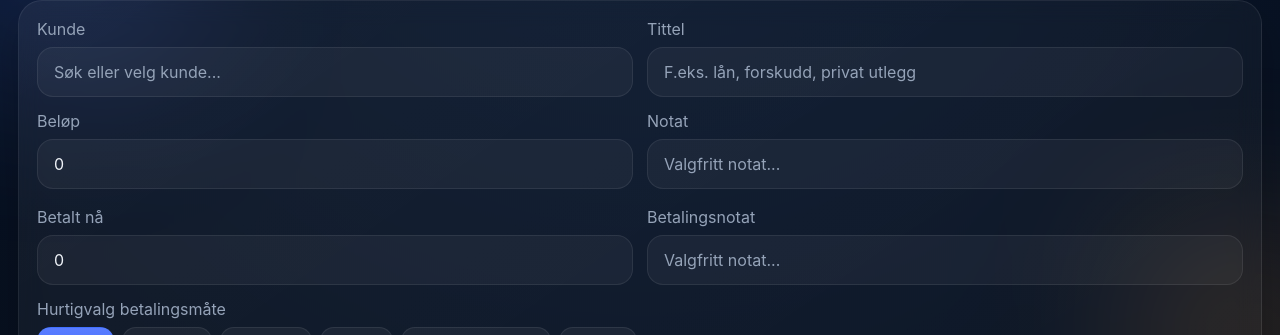
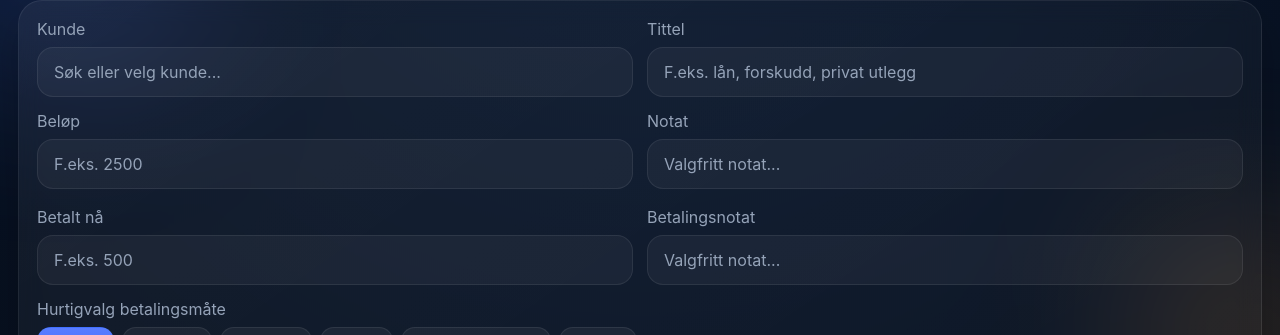
Before and after one commit to nikolaihoffmann-svg/Nikasso-, a React (Vite) app: page / in a window 1280 px wide. Both pictures are taken after a click on the button "Gjeld". Shown: the part 271-606 px from the top of the page. Built offline with nearby package versions, Linux system fonts and the light colour scheme.

Commit message:
Update Gjeld.tsx

```diff
--- a/src/pages/Gjeld.tsx
+++ b/src/pages/Gjeld.tsx
@@ -22,10 +22,27 @@ const QUICK_METHODS: PaymentMethod[] = [
   "bankoverforing",
 ];
 
+function parseNoNumber(value: string): number {
+  const normalized = value.replace(",", ".").trim();
+  if (!normalized) return 0;
+  const n = Number(normalized);
+  return Number.isFinite(n) ? n : 0;
+}
+
+function formatInputNumber(value: number | undefined): string {
+  if (value === undefined || value === null) return "";
+  if (value === 0) return "";
+  return String(value).replace(".", ",");
+}
+
+function createInitialDebtState(): DebtDraft {
+  return createEmptyDebt();
+}
+
 export default function Gjeld() {
-  const [draft, setDraft] = useState<DebtDraft>(createEmptyDebt());
+  const [draft, setDraft] = useState<DebtDraft>(() => createInitialDebtState());
   const [message, setMessage] = useState("");
-  const [paymentAmount, setPaymentAmount] = useState("0");
+  const [paymentAmount, setPaymentAmount] = useState("");
   const [paymentNote, setPaymentNote] = useState("");
   const [paymentMethod, setPaymentMethod] = useState<PaymentMethod>("vipps");
   const [manualMethodLabel, setManualMethodLabel] = useState("");
@@ -37,12 +54,16 @@ export default function Gjeld() {
   const [editTitle, setEditTitle] = useState("");
   const [editCustomerId, setEditCustomerId] = useState<string | undefined>(undefined);
   const [editCustomerName, setEditCustomerName] = useState("");
-  const [editTotal, setEditTotal] = useState("0");
+  const [editTotal, setEditTotal] = useState("");
   const [editNote, setEditNote] = useState("");
   const [amounts, setAmounts] = useState<Record<string, string>>({});
   const [notes, setNotes] = useState<Record<string, string>>({});
   const [methods, setMethods] = useState<Record<string, PaymentMethod>>({});
   const [manualLabels, setManualLabels] = useState<Record<string, string>>({});
+
+  function visibleMessage(text: string): string {
+    return text.replace(/\s\d+$/, "");
+  }
 
   function refresh(text?: string): void {
     setDebts(getDebts());
@@ -53,19 +74,23 @@ export default function Gjeld() {
     refresh();
   }, []);
 
+  function resetDraft(): void {
+    setDraft(createInitialDebtState());
+    setPaymentAmount("");
+    setPaymentNote("");
+    setPaymentMethod("vipps");
+    setManualMethodLabel("");
+  }
+
   function handleSaveDebt(): void {
     saveDebt(draft, {
-      paymentAmount: Number(paymentAmount || 0),
+      paymentAmount: parseNoNumber(paymentAmount),
       paymentNote,
       paymentMethod,
       paymentMethodLabel: paymentMethod === "annet" ? manualMethodLabel : undefined,
     });
 
-    setDraft(createEmptyDebt());
-    setPaymentAmount("0");
-    setPaymentNote("");
-    setPaymentMethod("vipps");
-    setManualMethodLabel("");
+    resetDraft();
     refresh("Gjeld lagret");
   }
 
@@ -86,7 +111,7 @@ export default function Gjeld() {
   const biggestOpen = filteredDebts.reduce((max, debt) => Math.max(max, debtRemaining(debt)), 0);
 
   function handlePay(debtId: string): void {
-    const amount = Number(amounts[debtId] || 0);
+    const amount = parseNoNumber(amounts[debtId] || "");
     if (amount <= 0) return;
 
     const method = methods[debtId] ?? "vipps";
@@ -111,28 +136,33 @@ export default function Gjeld() {
     setEditTitle(debt.title);
     setEditCustomerId(debt.customerId);
     setEditCustomerName(debt.customerName || "");
-    setEditTotal(String(debt.total));
+    setEditTotal(formatInputNumber(debt.total));
     setEditNote(debt.note || "");
   }
 
   function saveEdit(): void {
     if (!editId) return;
+
     updateDebt(editId, {
       title: editTitle,
       customerId: editCustomerId,
       customerName: editCustomerName,
-      total: Number(editTotal || 0),
+      total: parseNoNumber(editTotal),
       note: editNote,
     });
+
     setEditId("");
     refresh("Gjeld oppdatert");
   }
 
   function handleDelete(debt: DebtRecord): void {
     if (!confirm(`Slette gjeldsposten "${debt.title}"?`)) return;
+
     deleteDebt(debt.id);
+
     if (expandedId === debt.id) setExpandedId("");
     if (editId === debt.id) setEditId("");
+
     refresh("Gjeld slettet");
   }
 
@@ -171,11 +201,13 @@ export default function Gjeld() {
           <label className="label">
             <span>Beløp</span>
             <input
-              type="number"
-              value={draft.total}
+              type="text"
+              inputMode="decimal"
+              value={formatInputNumber(draft.total)}
               onChange={(e) =>
-                setDraft((prev) => ({ ...prev, total: Number(e.target.value || 0) }))
+                setDraft((prev) => ({ ...prev, total: parseNoNumber(e.target.value) }))
               }
+              placeholder="F.eks. 2500"
             />
           </label>
 
@@ -193,9 +225,11 @@ export default function Gjeld() {
           <label className="label">
             <span>Betalt nå</span>
             <input
-              type="number"
+              type="text"
+              inputMode="decimal"
               value={paymentAmount}
               onChange={(e) => setPaymentAmount(e.target.value)}
+              placeholder="F.eks. 500"
             />
           </label>
 
@@ -254,7 +288,9 @@ export default function Gjeld() {
           </button>
         </div>
 
-        {message ? <div style={{ marginTop: 12, color: "#86efac" }}>{message.replace(/\s\d+$/, "")}</div> : null}
+        {message ? (
+          <div style={{ marginTop: 12, color: "#86efac" }}>{visibleMessage(message)}</div>
+        ) : null}
       </div>
 
       <div className="grid3" style={{ marginTop: 16 }}>
@@ -301,7 +337,8 @@ export default function Gjeld() {
                   <div className="customerMain">
                     <div style={{ fontSize: 20, fontWeight: 800 }}>{debt.title}</div>
                     <div className="muted" style={{ marginTop: 6 }}>
-                      {debt.customerName || "Uten kunde"} • {new Date(debt.createdAt).toLocaleString("no-NO")}
+                      {debt.customerName || "Uten kunde"} •{" "}
+                      {new Date(debt.createdAt).toLocaleString("no-NO")}
                     </div>
                   </div>
 
@@ -361,9 +398,11 @@ export default function Gjeld() {
                       <label className="label">
                         <span>Beløp</span>
                         <input
-                          type="number"
+                          type="text"
+                          inputMode="decimal"
                           value={editTotal}
                           onChange={(e) => setEditTotal(e.target.value)}
+                          placeholder="F.eks. 2500"
                         />
                       </label>
 
@@ -424,7 +463,8 @@ export default function Gjeld() {
                       <label className="label">
                         <span>Registrer betaling</span>
                         <input
-                          type="number"
+                          type="text"
+                          inputMode="decimal"
                           value={amounts[debt.id] ?? ""}
                           onChange={(e) =>
                             setAmounts((prev) => ({ ...prev, [debt.id]: e.target.value }))
@@ -452,16 +492,26 @@ export default function Gjeld() {
                           <button
                             key={method}
                             type="button"
-                            className={(methods[debt.id] ?? "vipps") === method ? "btn btnPrimary" : "btn"}
-                            onClick={() => setMethods((prev) => ({ ...prev, [debt.id]: method }))}
+                            className={
+                              (methods[debt.id] ?? "vipps") === method ? "btn btnPrimary" : "btn"
+                            }
+                            onClick={() =>
+                              setMethods((prev) => ({ ...prev, [debt.id]: method }))
+                            }
                           >
                             {paymentMethodLabel(method)}
                           </button>
                         ))}
                         <button
                           type="button"
-                          className={(methods[debt.id] ?? "vipps") === "annet" ? "btn btnPrimary" : "btn"}
-                          onClick={() => setMethods((prev) => ({ ...prev, [debt.id]: "annet" }))}
+                          className={
+                            (methods[debt.id] ?? "vipps") === "annet"
+                              ? "btn btnPrimary"
+                              : "btn"
+                          }
+                          onClick={() =>
+                            setMethods((prev) => ({ ...prev, [debt.id]: "annet" }))
+                          }
                         >
                           Annet
                         </button>
```
